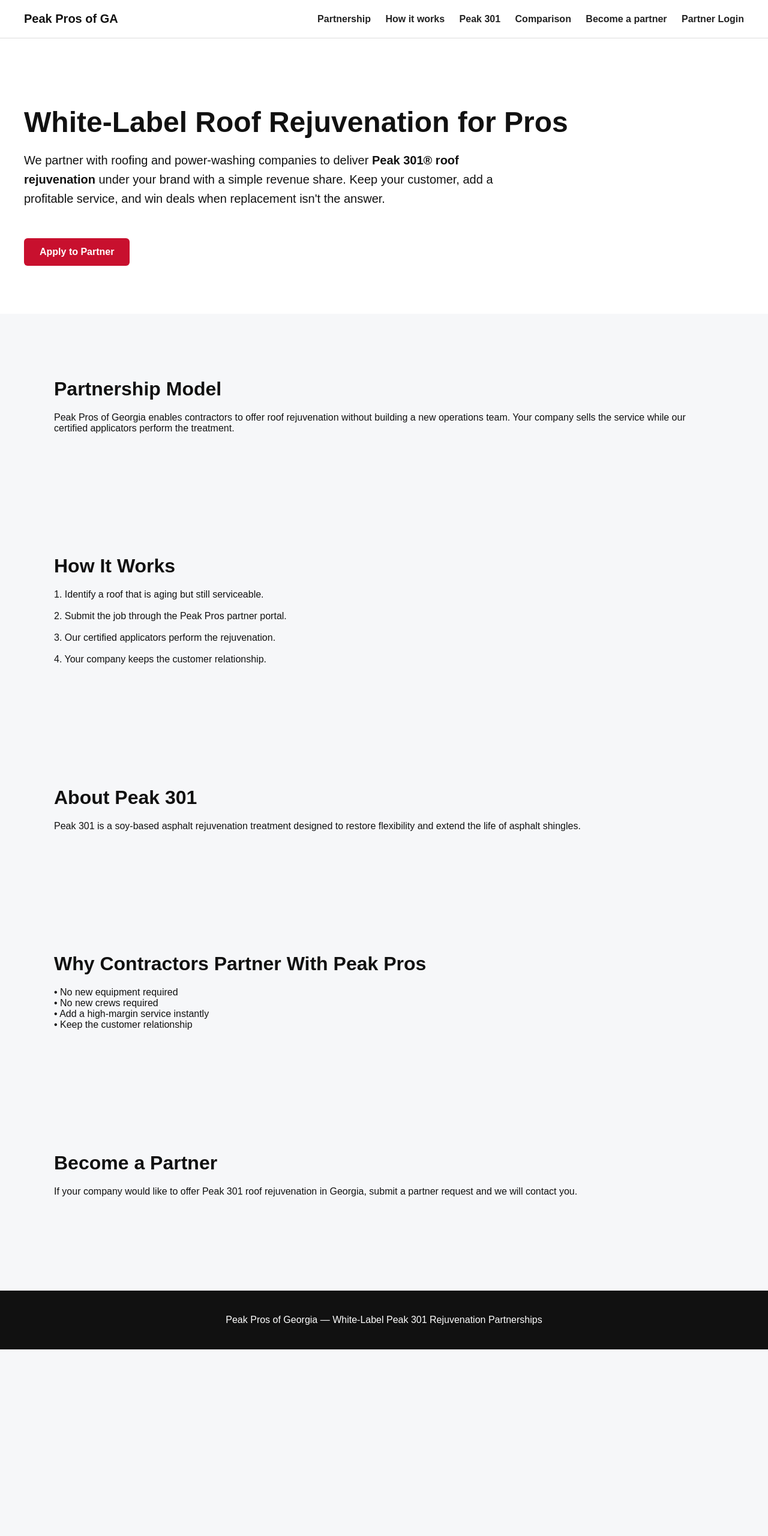
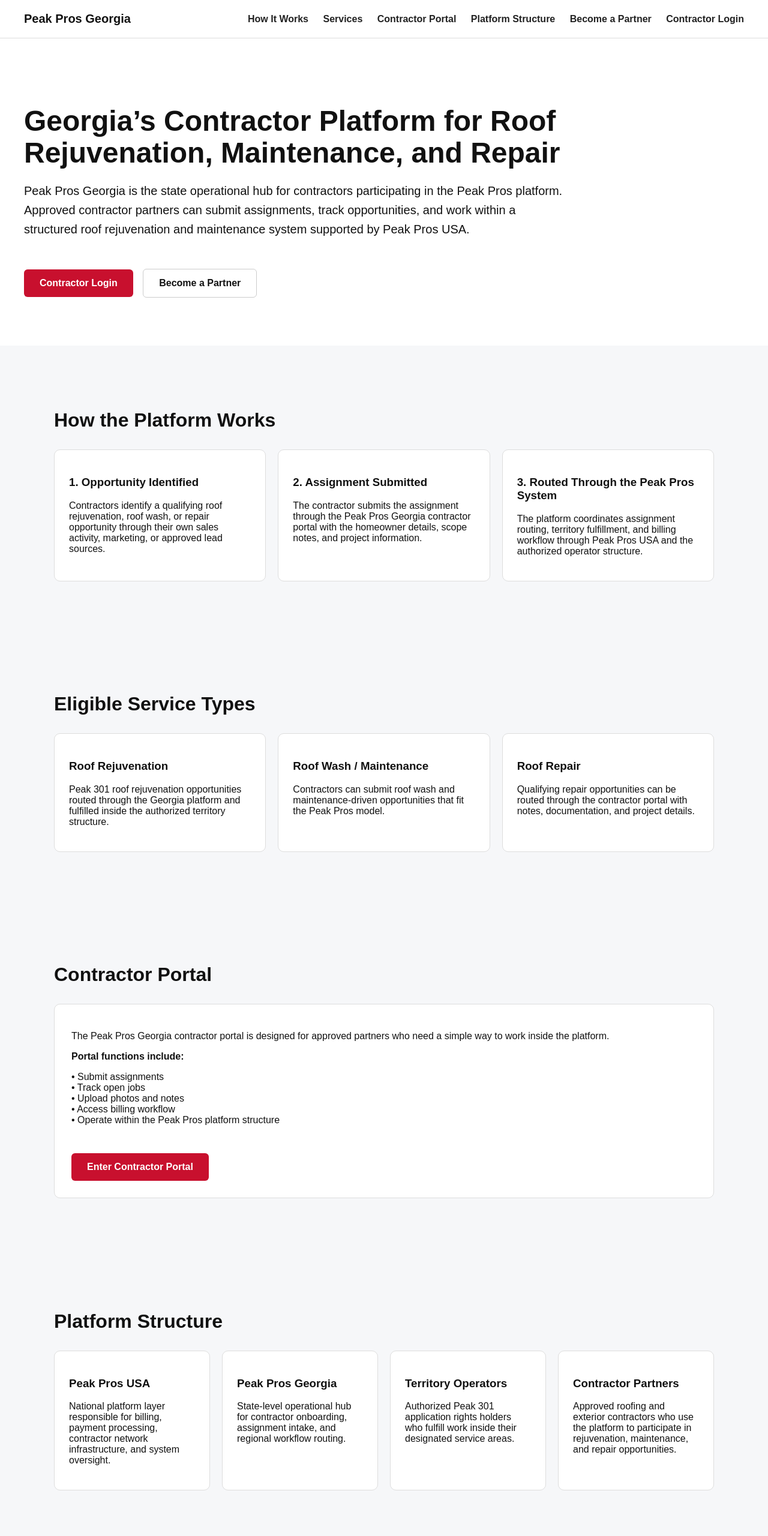
Before and after one commit to GeneDawg/peakprosga-site, a plain HTML site: page index.html in a window 1280 px wide. Shown: the top 2560 px of the page at 60% size. Before the commit the page ends 2249 px from the top, so only its background shows below. Drawn offline with Linux system fonts and the light colour scheme.

Commit message:
Revise title, meta description, and styles in index.html
Updated the title and meta description for improved SEO and clarity. Enhanced styling for various elements to improve layout and responsiveness.

```diff
--- a/index.html
+++ b/index.html
@@ -2,16 +2,14 @@
 <html lang="en">
 
 <head>
-
 <meta charset="utf-8">
 <meta name="viewport" content="width=device-width, initial-scale=1">
 
-<title>Peak Pros of GA – White-Label Peak 301 Partnerships</title>
+<title>Peak Pros Georgia – Contractor Platform for Roof Rejuvenation</title>
 
-<meta name="description" content="Partner with Peak Pros of Georgia to offer Peak 301 roof rejuvenation under a white-label revenue-share program.">
+<meta name="description" content="Peak Pros Georgia is the contractor platform for roof rejuvenation, maintenance, and repair opportunities across Georgia. Approved contractors can submit assignments, track jobs, and participate in the Peak Pros system.">
 
 <style>
-
 body{
   font-family: Arial, Helvetica, sans-serif;
   margin:0;
@@ -26,6 +24,8 @@
   justify-content:space-between;
   align-items:center;
   border-bottom:1px solid #ddd;
+  flex-wrap:wrap;
+  gap:15px;
 }
 
 nav a{
@@ -43,23 +43,35 @@
 .hero h1{
   font-size:48px;
   margin-bottom:20px;
+  line-height:1.1;
 }
 
 .hero p{
   font-size:20px;
-max-width:800px;
+  max-width:900px;
   line-height:1.6;
 }
 
-.button{
+.button,
+.button-secondary{
   display:inline-block;
-background:#c8102e;
-color:white;
   padding:14px 26px;
   margin-top:30px;
+  margin-right:12px;
   text-decoration:none;
   border-radius:6px;
   font-weight:bold;
+}
+
+.button{
+  background:#c8102e;
+  color:white;
+}
+
+.button-secondary{
+  background:white;
+  color:#111;
+  border:1px solid #ccc;
 }
 
 section{
@@ -73,6 +85,58 @@
   margin-bottom:20px;
 }
 
+.cards{
+  display:grid;
+  grid-template-columns:repeat(auto-fit, minmax(240px, 1fr));
+  gap:20px;
+  margin-top:30px;
+}
+
+.card{
+  background:white;
+  padding:24px;
+  border-radius:10px;
+  border:1px solid #ddd;
+}
+
+.portal-box{
+  background:white;
+  border:1px solid #ddd;
+  border-radius:10px;
+  padding:28px;
+  margin-top:30px;
+}
+
+form{
+  background:white;
+  padding:28px;
+  border-radius:10px;
+  border:1px solid #ddd;
+}
+
+form input,
+form textarea,
+form select{
+  width:100%;
+  padding:12px;
+  margin-top:8px;
+  margin-bottom:20px;
+  border:1px solid #ccc;
+  border-radius:6px;
+  font-size:16px;
+}
+
+form button{
+  background:#c8102e;
+  color:white;
+  border:none;
+  padding:14px 22px;
+  border-radius:6px;
+  font-size:16px;
+  font-weight:bold;
+  cursor:pointer;
+}
+
 footer{
   padding:40px;
   text-align:center;
@@ -81,107 +145,194 @@
   margin-top:60px;
 }
 
+@media (max-width: 768px){
+  .hero h1{
+    font-size:36px;
+  }
+
+  nav a{
+    display:inline-block;
+    margin:8px 12px 0 0;
+  }
+}
 </style>
-
 </head>
 
 <body>
 
 <header>
-
   <div style="font-weight:bold;font-size:20px;">
-Peak Pros of GA
+    Peak Pros Georgia
   </div>
 
   <nav>
-
-<a href="#partnership">Partnership</a>
-<a href="#how">How it works</a>
-<a href="#peak">Peak 301</a>
-<a href="#comparison">Comparison</a>
-<a href="#apply">Become a partner</a>
-<a href="login.html">Partner Login</a>
-
+    <a href="#how">How It Works</a>
+    <a href="#services">Services</a>
+    <a href="#portal">Contractor Portal</a>
+    <a href="#structure">Platform Structure</a>
+    <a href="#apply">Become a Partner</a>
+    <a href="login.html">Contractor Login</a>
   </nav>
-
 </header>
 
 <div class="hero">
-
-<h1>White-Label Roof Rejuvenation for Pros</h1>
+  <h1>Georgia’s Contractor Platform for Roof Rejuvenation, Maintenance, and Repair</h1>
 
   <p>
-We partner with roofing and power-washing companies to deliver <strong>Peak 301® roof rejuvenation</strong> under your brand with a simple revenue share.
-Keep your customer, add a profitable service, and win deals when replacement isn't the answer.
+    Peak Pros Georgia is the state operational hub for contractors participating in the Peak Pros platform.
+    Approved contractor partners can submit assignments, track opportunities, and work within a structured
+    roof rejuvenation and maintenance system supported by Peak Pros USA.
   </p>
 
-<a class="button" href="#apply">Apply to Partner</a>
-
+  <a class="button" href="login.html">Contractor Login</a>
+  <a class="button-secondary" href="#apply">Become a Partner</a>
 </div>
 
-<section id="partnership">
+<section id="how">
+  <h2>How the Platform Works</h2>
 
-<h2>Partnership Model</h2>
+  <div class="cards">
+    <div class="card">
+      <h3>1. Opportunity Identified</h3>
+      <p>
+        Contractors identify a qualifying roof rejuvenation, roof wash, or repair opportunity through their own sales activity, marketing, or approved lead sources.
+      </p>
+    </div>
+
+    <div class="card">
+      <h3>2. Assignment Submitted</h3>
+      <p>
+        The contractor submits the assignment through the Peak Pros Georgia contractor portal with the homeowner details, scope notes, and project information.
+      </p>
+    </div>
+
+    <div class="card">
+      <h3>3. Routed Through the Peak Pros System</h3>
+      <p>
+        The platform coordinates assignment routing, territory fulfillment, and billing workflow through Peak Pros USA and the authorized operator structure.
+      </p>
+    </div>
+  </div>
+</section>
+
+<section id="services">
+  <h2>Eligible Service Types</h2>
+
+  <div class="cards">
+    <div class="card">
+      <h3>Roof Rejuvenation</h3>
+      <p>
+        Peak 301 roof rejuvenation opportunities routed through the Georgia platform and fulfilled inside the authorized territory structure.
+      </p>
+    </div>
+
+    <div class="card">
+      <h3>Roof Wash / Maintenance</h3>
+      <p>
+        Contractors can submit roof wash and maintenance-driven opportunities that fit the Peak Pros model.
+      </p>
+    </div>
+
+    <div class="card">
+      <h3>Roof Repair</h3>
+      <p>
+        Qualifying repair opportunities can be routed through the contractor portal with notes, documentation, and project details.
+      </p>
+    </div>
+  </div>
+</section>
+
+<section id="portal">
+  <h2>Contractor Portal</h2>
+
+  <div class="portal-box">
+    <p>
+      The Peak Pros Georgia contractor portal is designed for approved partners who need a simple way to work inside the platform.
+    </p>
+
+    <p><strong>Portal functions include:</strong></p>
 
     <p>
-Peak Pros of Georgia enables contractors to offer roof rejuvenation without building a new operations team.
-Your company sells the service while our certified applicators perform the treatment.
+      • Submit assignments<br>
+      • Track open jobs<br>
+      • Upload photos and notes<br>
+      • Access billing workflow<br>
+      • Operate within the Peak Pros platform structure
     </p>
 
+    <a class="button" href="login.html">Enter Contractor Portal</a>
+  </div>
 </section>
 
-<section id="how">
+<section id="structure">
+  <h2>Platform Structure</h2>
 
-<h2>How It Works</h2>
+  <div class="cards">
+    <div class="card">
+      <h3>Peak Pros USA</h3>
+      <p>
+        National platform layer responsible for billing, payment processing, contractor network infrastructure, and system oversight.
+      </p>
+    </div>
 
+    <div class="card">
+      <h3>Peak Pros Georgia</h3>
       <p>
-1. Identify a roof that is aging but still serviceable.<br><br>
-2. Submit the job through the Peak Pros partner portal.<br><br>
-3. Our certified applicators perform the rejuvenation.<br><br>
-4. Your company keeps the customer relationship.
+        State-level operational hub for contractor onboarding, assignment intake, and regional workflow routing.
       </p>
+    </div>
 
-</section>
+    <div class="card">
+      <h3>Territory Operators</h3>
+      <p>
+        Authorized Peak 301 application rights holders who fulfill work inside their designated service areas.
+      </p>
+    </div>
 
-<section id="peak">
-
-<h2>About Peak 301</h2>
-
+    <div class="card">
+      <h3>Contractor Partners</h3>
       <p>
-Peak 301 is a soy-based asphalt rejuvenation treatment designed to restore flexibility and extend the life of asphalt shingles.
+        Approved roofing and exterior contractors who use the platform to participate in rejuvenation, maintenance, and repair opportunities.
       </p>
-
-</section>
-
-<section id="comparison">
-
-<h2>Why Contractors Partner With Peak Pros</h2>
-
-<p>
-• No new equipment required<br>
-• No new crews required<br>
-• Add a high-margin service instantly<br>
-• Keep the customer relationship
-</p>
-
+    </div>
+  </div>
 </section>
 
 <section id="apply">
-
-<h2>Become a Partner</h2>
+  <h2>Become a Peak Pros Georgia Partner</h2>
 
   <p>
-If your company would like to offer Peak 301 roof rejuvenation in Georgia, submit a partner request and we will contact you.
+    If your company wants to participate in the Peak Pros Georgia contractor network, submit your information below and we will review your request.
   </p>
 
+  <form name="partner-request" method="POST" data-netlify="true">
+    <input type="hidden" name="form-name" value="partner-request">
+
+    <label>Company Name</label>
+    <input type="text" name="company_name" required>
+
+    <label>Primary Contact</label>
+    <input type="text" name="contact_name" required>
+
+    <label>Email Address</label>
+    <input type="email" name="email" required>
+
+    <label>Phone Number</label>
+    <input type="text" name="phone">
+
+    <label>Primary Service Area</label>
+    <input type="text" name="service_area">
+
+    <label>Tell us about your company</label>
+    <textarea name="message" rows="5"></textarea>
+
+    <button type="submit">Submit Partner Request</button>
+  </form>
 </section>
 
 <footer>
-
-Peak Pros of Georgia — White-Label Peak 301 Rejuvenation Partnerships
-
+  Peak Pros Georgia — Contractor Platform for Roof Rejuvenation, Maintenance, and Assignment Routing
 </footer>
 
 </body>
-
 </html>
```
Lines whose indentation alone changed are shown as unchanged.
